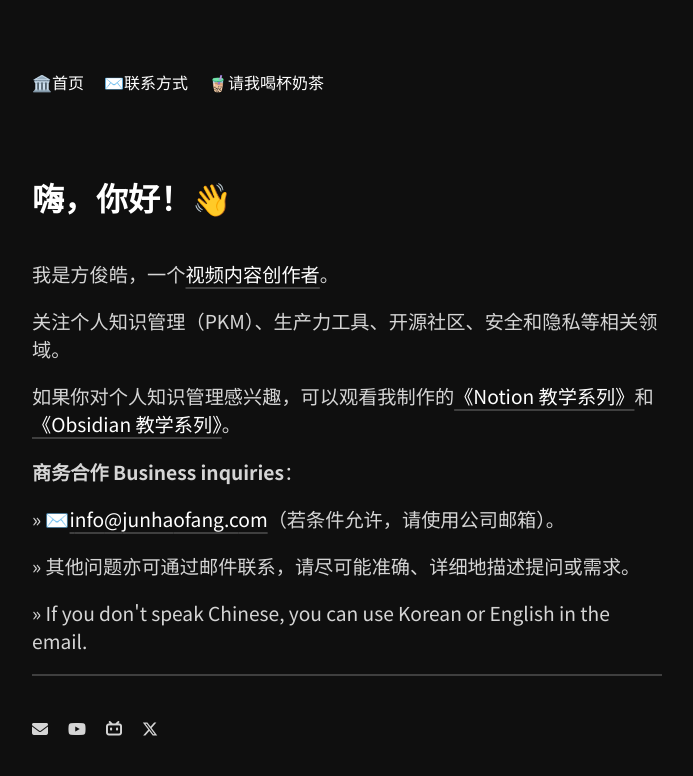
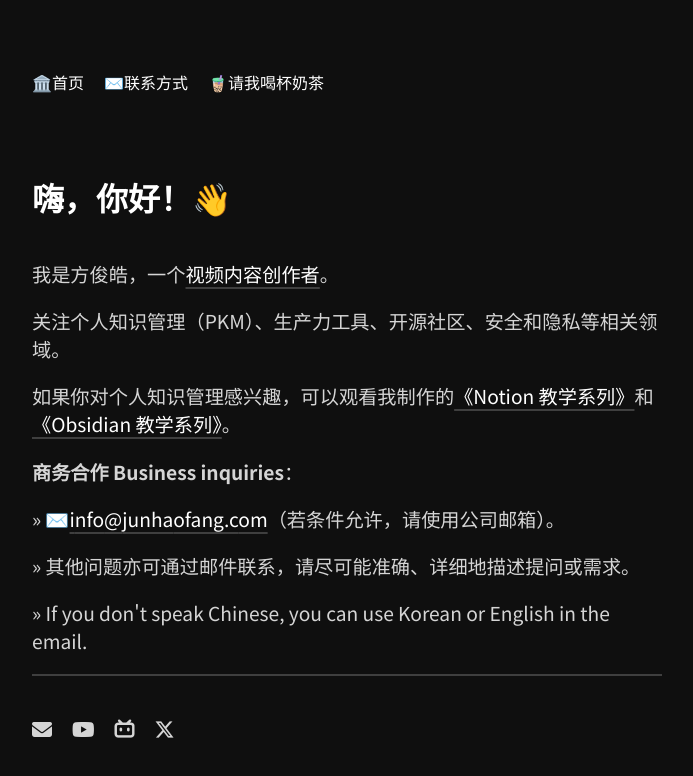
Before and after one commit to HonkaiSR/zer0, a plain HTML site: page index.html in a window 1280 px wide. Shown: the whole page, without its empty margins (293-986 px from the left). Drawn offline with Linux system fonts and the light colour scheme; a web font is replaced by a local one.

Commit message:
Update index.html

```diff
--- a/index.html
+++ b/index.html
@@ -40,17 +40,17 @@
                 <p><b>商务合作 Business inquiries</b>：</p>
                 <p>» ✉️<a href="mailto:&#105;&#110;&#102;&#111;&#064;&#106;&#117;&#110;&#104;&#097;&#111;&#102;&#097;&#110;&#103;&#046;&#099;&#111;&#109;">&#105;<span class="pingbi" aria-hidden="true">celand</span>&#110;&#102;&#111;<span class="pingbi" aria-hidden="true">ffer</span>&#064;<span class="pingbi" aria-hidden="true">Home</span>&#106;&#117;&#110;&#104;&#097;<span class="pingbi" aria-hidden="true">body</span>&#111;&#102;&#097;&#110;&#103;&#046;&#099;<span class="pingbi" aria-hidden="true">ech</span>&#111;&#109;</a>（若条件允许，请使用公司邮箱）。</p>
                 <p>» 其他问题亦可通过邮件联系，请尽可能准确、详细地描述提问或需求。</p>
-                <p>» If you don't speak Chinese, you can use Korean or English in the email. </p>
+                <p>» If you don't speak Chinese, you can use Korean or English in the email.</p>
             </div>
             <hr style="border: 1px solid #3f3f3f;">
         </main>
         <footer>
             <nav>
                 <ul>
-                    <li><a href="mailto:&#105;&#110;&#102;&#111;&#064;&#106;&#117;&#110;&#104;&#097;&#111;&#102;&#097;&#110;&#103;&#046;&#099;&#111;&#109;" title="联系邮箱 Email"><i class="fa-solid fa-envelope" aria-hidden="true"></i><span class="sr-only">我的 Email</span></a></li>
-                    <li><a href="https://www.youtube.com/@JunhaoFANG" target="_blank" title="我的 YouTube 频道"><i class="fa-brands fa-youtube" aria-hidden="true"></i><span class="sr-only">我的 YouTube</span></a></li>
-                    <li><a href="https://space.bilibili.com/475961865" target="_blank" title="我的 Bilibili 主页"><i class="fa-brands fa-bilibili" aria-hidden="true"></i><span class="sr-only">我的 Bilibili</span></a></li>
-                    <li><a href="https://x.com/junhaofang_com" target="_blank" title="我的 X/@junhaofang_com"><i class="fa-brands fa-x-twitter" aria-hidden="true"></i><span class="sr-only">我的 X</span></a></li>
+                    <li><a href="mailto:&#105;&#110;&#102;&#111;&#064;&#106;&#117;&#110;&#104;&#097;&#111;&#102;&#097;&#110;&#103;&#046;&#099;&#111;&#109;" title="联系邮箱 Email"><i class="fa-solid fa-envelope fa-lg" aria-hidden="true"></i><span class="sr-only">我的 Email</span></a></li>
+                    <li><a href="https://www.youtube.com/@JunhaoFANG" target="_blank" title="我的 YouTube 频道"><i class="fa-brands fa-youtube fa-lg" aria-hidden="true"></i><span class="sr-only">我的 YouTube</span></a></li>
+                    <li><a href="https://space.bilibili.com/475961865" target="_blank" title="我的 Bilibili 主页"><i class="fa-brands fa-bilibili fa-lg" aria-hidden="true"></i><span class="sr-only">我的 Bilibili</span></a></li>
+                    <li><a href="https://x.com/junhaofang_com" target="_blank" title="我的 X/@junhaofang_com"><i class="fa-brands fa-x-twitter fa-lg" aria-hidden="true"></i><span class="sr-only">我的 X</span></a></li>
                 </ul>
             </nav>
         </footer>
```
